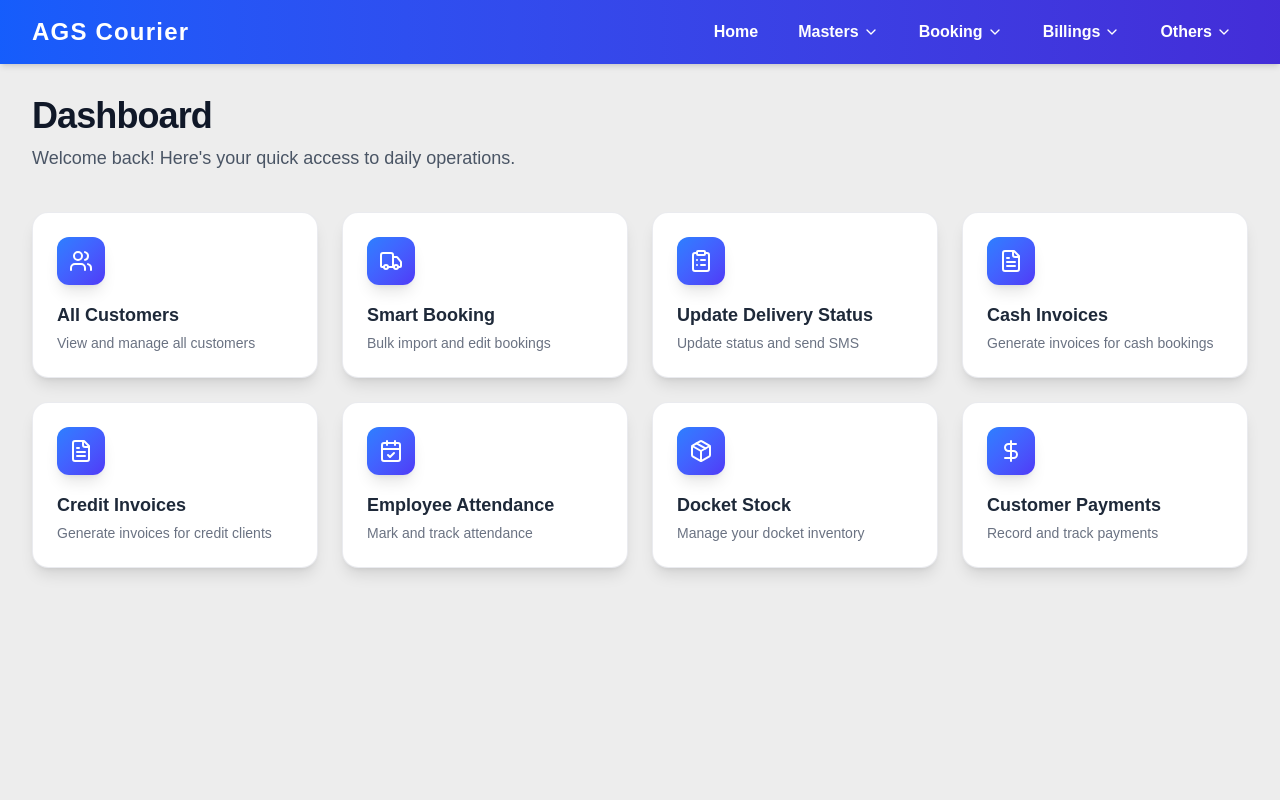
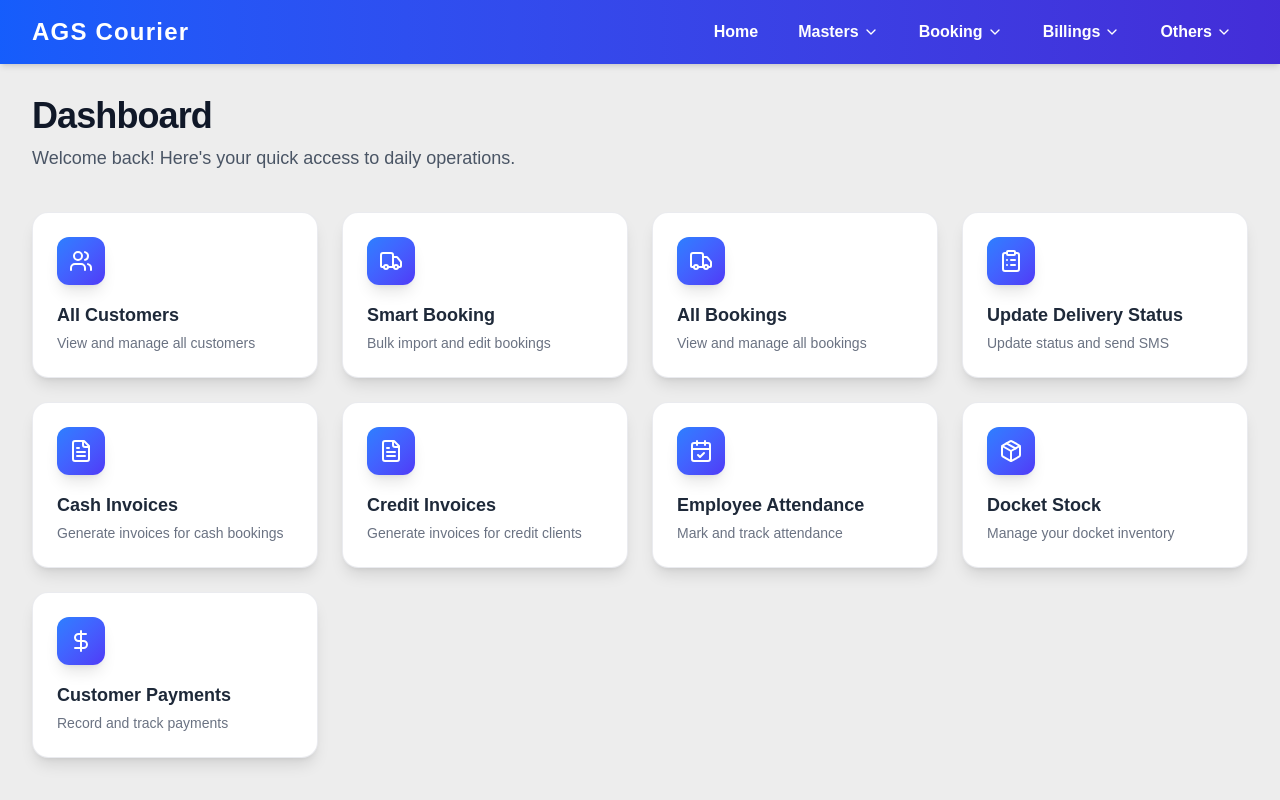
Before and after one commit to superAman07/courier-billing-app, a Next.js app: page / in a window 1280 px wide. Shown: the top 800 px of the page. Built offline with nearby package versions, Linux system fonts and the light colour scheme.

Commit message:
added all bookings in UI of home page

```diff
--- a/app/page.tsx
+++ b/app/page.tsx
@@ -5,6 +5,7 @@ import { Users, Truck, FileText, DollarSign, ClipboardList, CalendarCheck, Packa
 const quickAccessLinks = [
     { href: '/all-customers', label: 'All Customers', icon: Users, description: "View and manage all customers" },
     { href: '/smart-booking-master', label: 'Smart Booking', icon: Truck, description: "Bulk import and edit bookings" },
+    { href: '/all-bookings', label: 'All Bookings', icon: Truck, description: "View and manage all bookings" },
     { href: '/update-and-send-delivery-status', label: 'Update Delivery Status', icon: ClipboardList, description: "Update status and send SMS" },
     { href: '/generate-cash-invoice', label: 'Cash Invoices', icon: FileText, description: "Generate invoices for cash bookings" },
     { href: '/generate-credit-client-invoice', label: 'Credit Invoices', icon: FileText, description: "Generate invoices for credit clients" },
```
